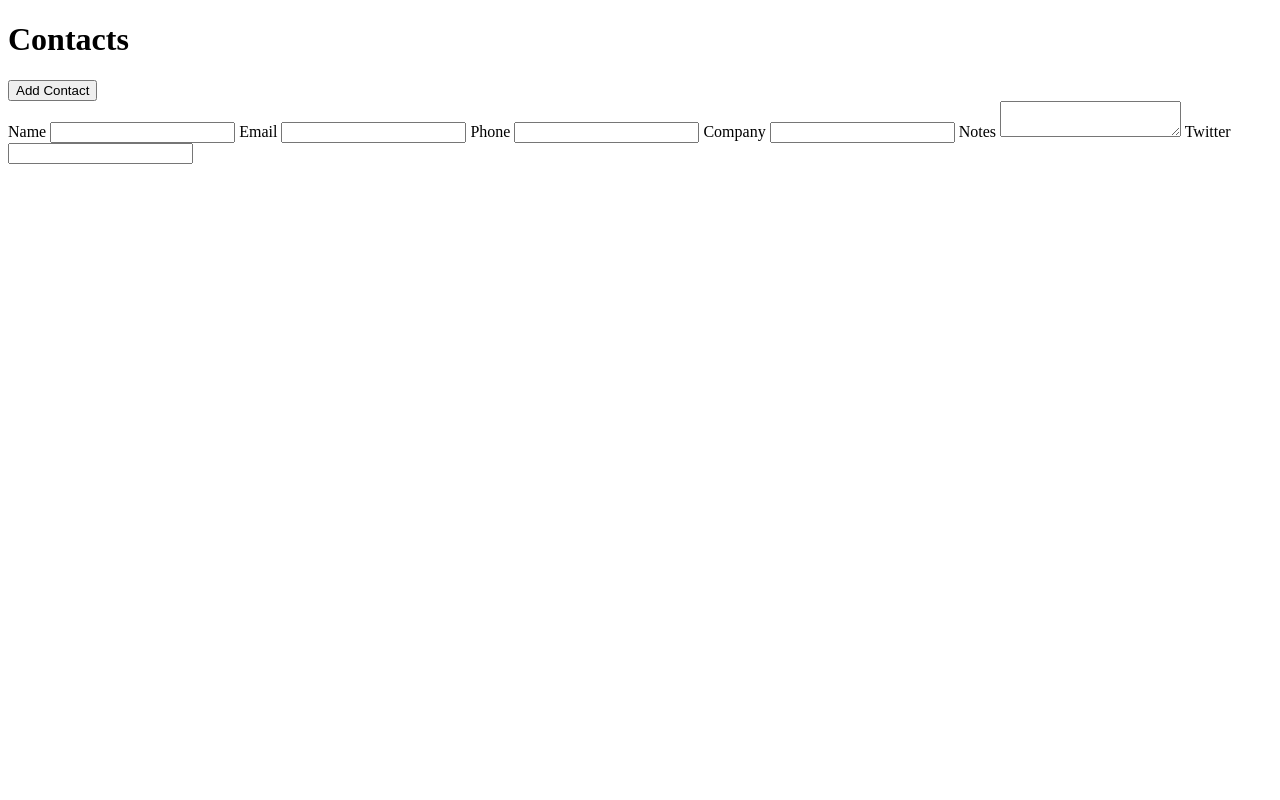
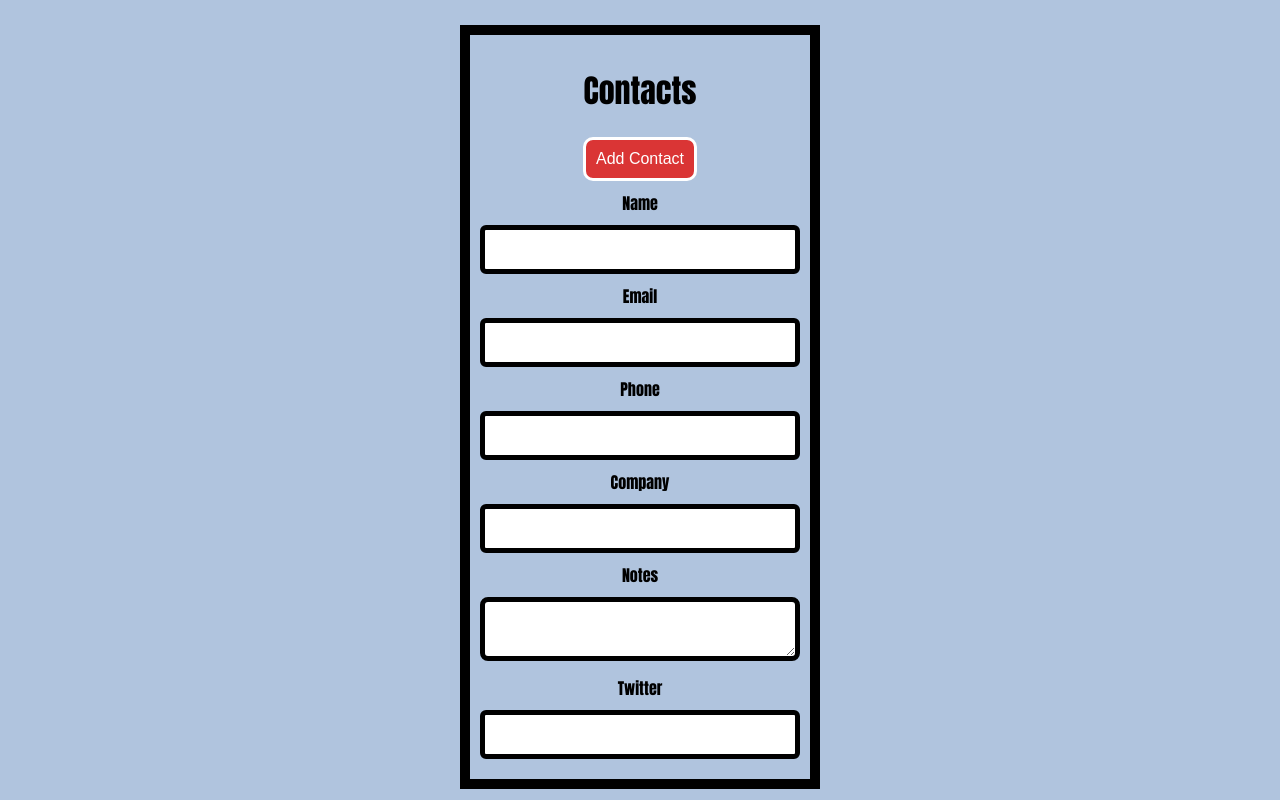
Before and after one commit to viktorsommar/address_book_challenge, a website: page src/index.html in a window 1280 px wide. Drawn offline with Linux system fonts and the light colour scheme.

Commit message:
Added css to index.html and added code for the css file.

```diff
--- a/package.json
+++ b/package.json
@@ -9,10 +9,12 @@
     "cypress": "^4.7.0"
   },
   "dependencies": {
+    "browser-sync": "^2.26.7",
     "superstatic": "^6.0.4"
   },
   "scripts": {
     "start": "superstatic src --port 3001",
+    "start:hot": "node server.js",
     "cy:open": "yarn start & cypress open"
   }
 }
--- /dev/null
+++ b/src/assets/css/style.css
@@ -0,0 +1,65 @@
+body {
+    font-family: Impact, Haettenschweiler, 'Arial Narrow Bold', sans-serif;
+    background-color: lightsteelblue;
+    margin: auto;
+    margin-top: 25px;
+    width: 25%;
+    border: 10px solid black;
+    padding: 10px;
+    text-align: center;
+}
+
+input[type="text"]{
+    width: 100%;
+    padding: 12px 1px;
+    margin: 10px 0;
+    display: inline-block;
+    border: 5px solid rgb(0,0,0);
+    border-radius: 6px;
+    box-sizing: border-box;
+}
+
+input[type="email"] {
+    width: 100%;
+    padding: 12px 1px;
+    margin: 10px 0;
+    display: inline-block;
+    border: 5px solid rgb(0,0,0);
+    border-radius: 6px;
+    box-sizing: border-box;
+}
+
+textarea[type="text"] {
+    width: 100%;
+    padding: 12px 1px;
+    margin: 10px 0;
+    display: inline-block;
+    border: 5px solid rgb(0,0,0);
+    border-radius: 8px;
+    box-sizing: border-box;
+}
+
+button {
+    margin-bottom: 10px;
+    background-color: rgb(218, 53, 53);
+    border: solid;
+    color: white;
+    padding: 10px 10px;
+    text-align: center;
+    text-decoration: none;
+    display: inline-block;
+    font-size: 16px;
+    border-radius: 10px;
+}
+
+input[type="submit"] {
+    background-color: rgb(218, 53, 53);
+    border: solid;
+    color: white;
+    padding: 10px;
+    text-align: center;
+    text-decoration: none;
+    display: inline-block;
+    font-size: 16px;
+    border-radius: 10px;
+}
--- a/src/index.html
+++ b/src/index.html
@@ -4,6 +4,7 @@
     <meta charset="UTF-8">
     <meta name="viewport" content="width=device-width, initial-scale=1.0">
     <meta http-equiv="X-UA-Compatible" content="ie=edge">
+    <link rel="stylesheet" href="./assets/css/style.css">
     <title>Address book</title>
 </head>
 
```
Also changed, not shown: server.js (added, +12 -0 lines), 1 other file.
